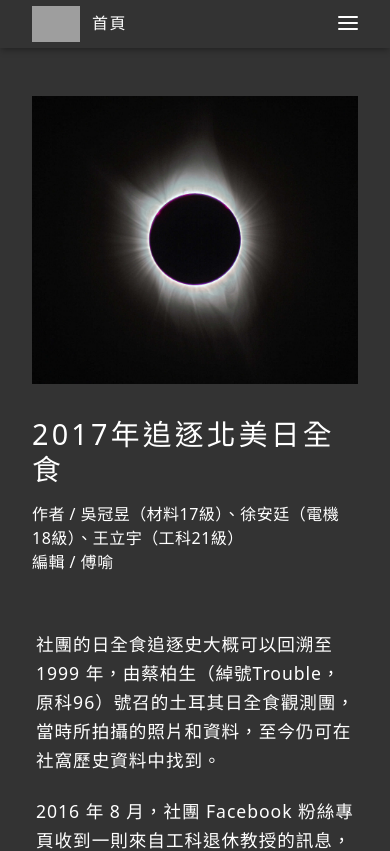
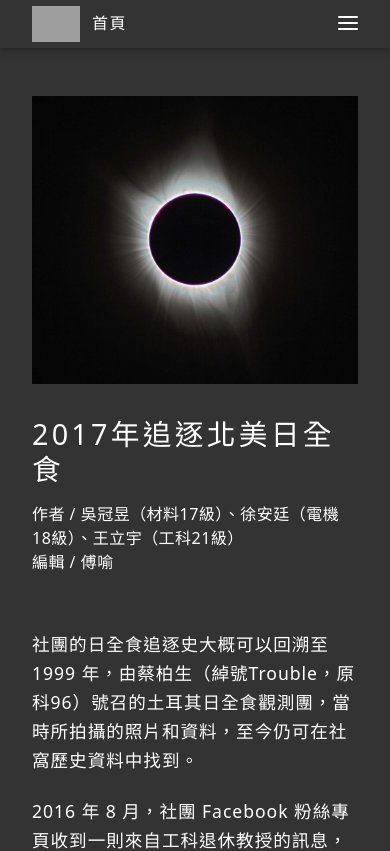
Before and after one commit to NTHU-StarKids/starkids-50-website, a Next.js app: page /posts/2017-total-solor-eclipse in a window 390 px wide. Shown: the top 851 px of the page. Built offline with nearby package versions, Linux system fonts and the light colour scheme; grey boxes are pictures that could not be loaded.

Commit message:
fix: post paragraph margin

```diff
--- a/components/post/PostContent.tsx
+++ b/components/post/PostContent.tsx
@@ -17,7 +17,7 @@ const PostContent = ({ contents }: TProps): JSX.Element => {
       {contents.map((content, index) => {
         if (content.type == 'paragraph') {
           return (
-            <p key={`content-${index}`} className="ml-1 md:ml-0">
+            <p key={`content-${index}`}>
               <SplitNewLine
                 // @ts-ignore
                 text={content.text}
```
